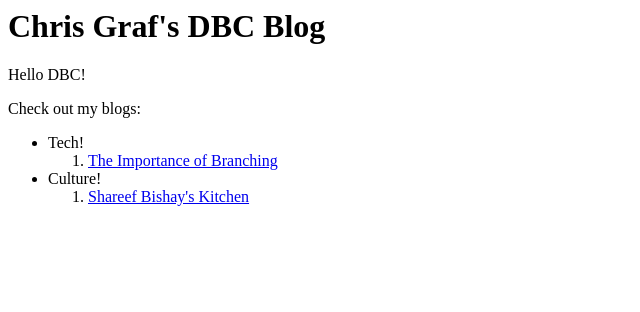
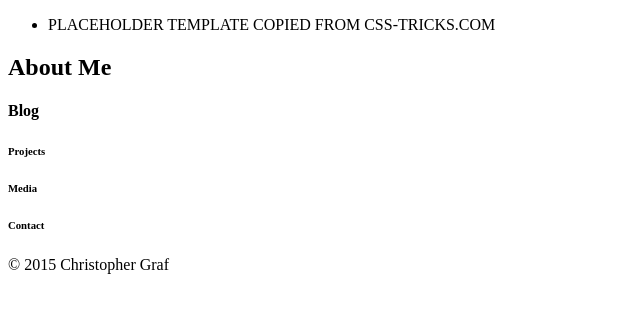
Before and after one commit to chris-graf/chris-graf.github.io, a plain HTML site: page index.html in a window 1280 px wide. Shown: the whole page, without its empty margins (0-640 px from the left). Drawn offline with Linux system fonts and the light colour scheme.

```diff
--- a/index.html
+++ b/index.html
@@ -1,25 +1,47 @@
+<!DOCTYPE html>
+
 <html>
-	<header>
-		<h1>Chris Graf's DBC Blog</h1>
-	</header>
-	<body>
-		<p>
-			Hello DBC!
-		</p>
-		<p>
-			Check out my blogs:
-			<ul>
-				<li>Tech!
-					<ol>
-						<li><a href="http://chris-graf.github.io/blog/t1-git-blog">The Importance of Branching</a></li>
-					</ol>
-				</li>
-				<li>Culture!
-					<ol>
-						<li><a href="http://chris-graf.github.io/blog/c1-chefs-kitchen">Shareef Bishay's Kitchen</a></li>
-					</ol>
-				</li>
-			</ul>
-		</p>
-	</body>
+
+<head>
+  <title>Your page title here</title>
+  <meta charset="UTF-8">
+  <link rel="stylesheet" type="text/css" href="your-stylesheet-link-here.css">
+</head>
+
+<body>
+
+  <header>
+    <nav>
+      <ul>
+        <li>PLACEHOLDER TEMPLATE COPIED FROM CSS-TRICKS.COM</li>
+      </ul>
+    </nav>
+  </header>
+
+  <section>
+    <h1>About Me</h1>
+  <section>
+
+  <section>
+    <h1>Blog</h1>
+  <section>
+
+  <section>
+    <h1>Projects</h1>
+  <section>
+
+  <section>
+    <h1>Media</h1>
+  <section>
+
+  <section>
+    <h1>Contact</h1>
+  <section>
+
+  <footer>
+    <p>&copy; 2015 Christopher Graf</p>
+  </footer>
+
+</body>
+
 </html>
```
